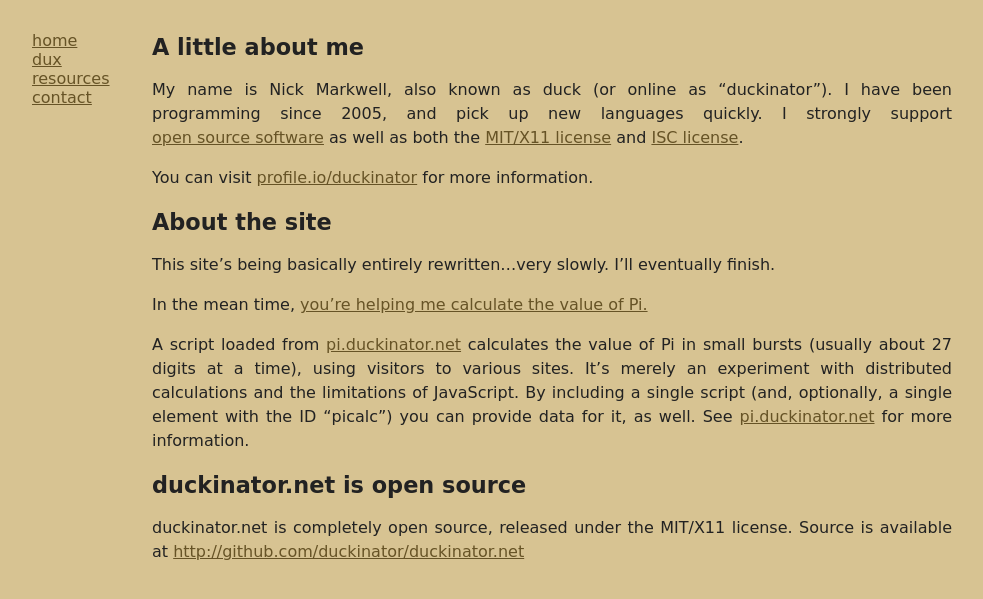
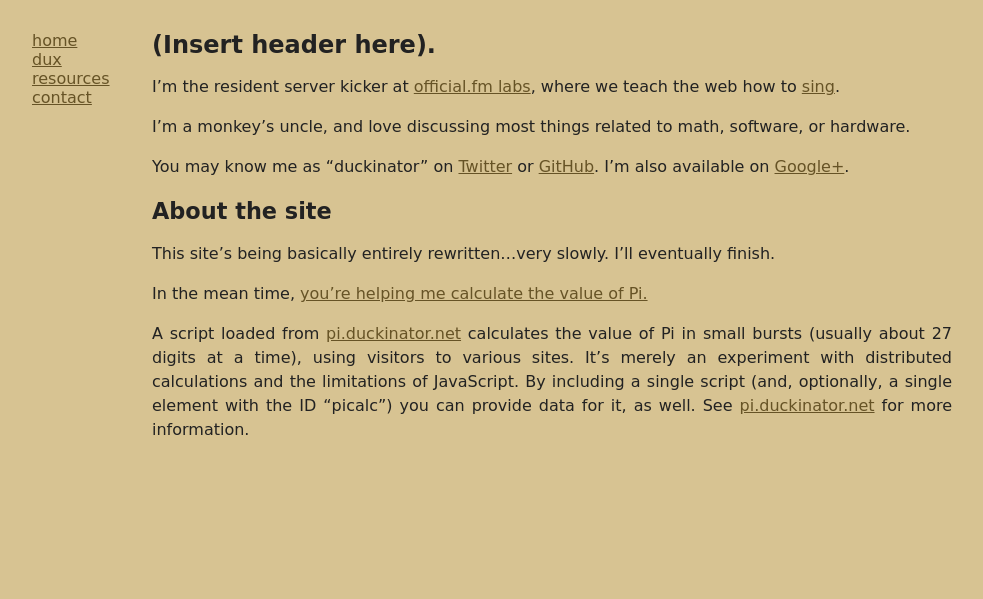
Before and after one commit to Dindows-Systems/duckinator.net, a Jekyll site: the page built from index.markdown, in a window 1280 px wide. Shown: the top 599 px of the page, without its empty margins (168-1151 px from the left). Built offline with Jekyll 4.4.1, drawn with Linux system fonts in a browser that asks for light colours; Markdown is read by kramdown in place of the engine named in the settings.

Commit message:
Continuation of massive overhaul

```diff
--- a/_config.yml
+++ b/_config.yml
@@ -14,7 +14,7 @@ lsi:         false
 pygments:    false
 markdown:    maruku
 #permalink:   /blog/:year/:month/:day/:title/
-permalink:   /post/:title/
+permalink:   /blog/:title/
 
 exclude:     README.md, COPYING, dotcloud.yml
 
--- a/_includes/bio.markdown
+++ b/_includes/bio.markdown
@@ -2,4 +2,6 @@
 
 I'm the resident server kicker at [official.fm labs](http://labs.official.fm), where we teach the web how to [sing](http://codecs.ofmlabs.org).
 
-I'm a monkey's uncle, and love discussing most things related to math, software, or hardware. You may know me as "duckinator" on [Twitter](http://twitter.com/duckinator) and [GitHub](http://github.com/duckinator). I'm also available on [Google+](http://duckinator.net/+).
+I'm a monkey's uncle, and love discussing most things related to math, software, or hardware.
+
+You may know me as "duckinator" on [Twitter](http://twitter.com/duckinator) or [GitHub](http://github.com/duckinator). I'm also available on [Google+](http://duckinator.net/+).
--- /dev/null
+++ b/_includes/layouts/default.html
@@ -0,0 +1,5 @@
+<header>
+	{{ bio | markdownify }}
+</header>
+
+{{ content }}
--- a/_includes/main.html
+++ b/_includes/main.html
@@ -31,21 +31,14 @@
 	</asside>
 
 	<article id="content">
-{% if page.layout == 'post' %}
-		<h1 id="post-title">{{ page.title }}</h1>
-		<div class="meta">
-			<time datetime="{{ page.date | date: '%Y-%m-%d' }}T00:00:00-05:00">{{ page.date | date: '%d %B %Y' }}</time>
-			<span class="tags"></span>
-		</div>
-{% endif %}
+{% case page.layout %}
 
-{{ content }}
+{% when 'post' %}
+	{% include layouts/post.html %}
+{% else %}
+	{% include layouts/default.html %}
 
-{% if page.layout == 'post' %}
-	<footer>
-		{{ bio | markdownify }}
-	</footer>
-{% endif %}
+{% endcase %}
 	</article>
 
 	<script type="text/javascript" src="/js/legacyfix.js"></script>
--- a/_posts/2012-05-08-javascript-magic-up-the-wazoo.markdown
+++ b/_posts/2012-05-08-javascript-magic-up-the-wazoo.markdown
@@ -1,5 +1,6 @@
 ---
 title: Javascript magic up the wazoo!
+tags: javascript browser
 ---
 
 ## List, and descriptions, of various decoders
--- a/index.markdown
+++ b/index.markdown
@@ -2,12 +2,6 @@
 title:
 layout: default
 ---
-
-## A little about me ##
-My name is Nick Markwell, also known as duck (or online as "duckinator"). I have been programming since 2005, and pick up new languages quickly.
-I strongly support [open source software](http://en.wikipedia.org/wiki/Open_source) as well as both the [MIT/X11 license](http://en.wikipedia.org/wiki/MIT_License) and [ISC license](http://en.wikipedia.org/wiki/ISC_License).
-
-You can visit [profile.io/duckinator](http://profile.io/duckinator) for more information.
 
 ## About the site ##
 
@@ -16,12 +10,3 @@ This site's being basically entirely rewritten...very slowly. I'll eventually fi
 In the mean time, <a href="http://pi.duckinator.net">you're helping me calculate the value of Pi.</a>
 
 A script loaded from <a href="http://pi.duckinator.net">pi.duckinator.net</a> calculates the value of Pi in small bursts (usually about 27 digits at a time), using visitors to various sites. It's merely an experiment with distributed calculations and the limitations of JavaScript. By including a single script (and, optionally, a single element with the ID "picalc") you can provide data for it, as well. See <a href="http://pi.duckinator.net">pi.duckinator.net</a> for more information.
-
-## duckinator.net is open source ##
-
-duckinator.net is completely open source, released under the MIT/X11 license.
-Source is available at [http://github.com/duckinator/duckinator.net](http://github.com/duckinator/duckinator.net)
-
-<script src="http://pi.duckinator.net/pi.js">
-PiCalc.setup();
-</script>
```
Also changed, not shown: other parts of _includes/main.html (+3 -0 lines), _includes/layouts/post.html (added, +15 -0 lines).
